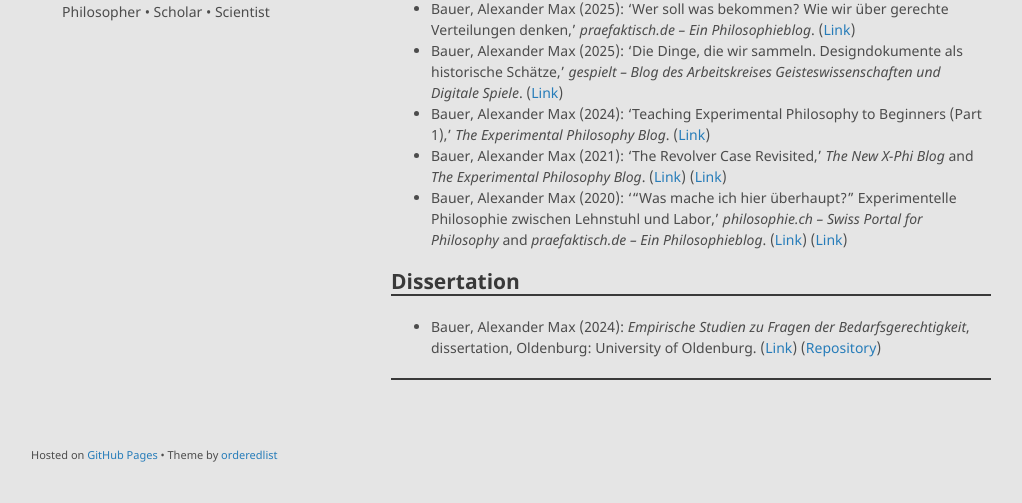
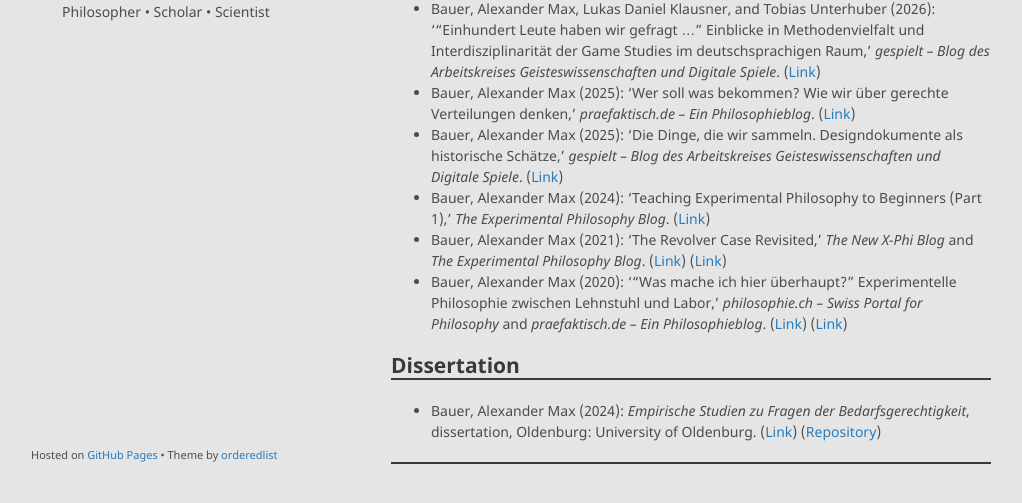
Before and after one commit to alephmembeth/alephmembeth.github.io, a Jekyll site: the page built from publications.md, in a window 1280 px wide and 900 px high, scrolled down 5084 px, cut to the strip 366-869 px from the top of the window. Shown: the whole strip, without its empty margins (129-1151 px from the left). Built offline with Jekyll 4.4.1, drawn with Linux system fonts in a browser that asks for light colours; our own code applies the rules of GitHub Pages for plain Markdown files.

Commit message:
Update publications.md

```diff
--- a/publications.md
+++ b/publications.md
@@ -88,6 +88,7 @@ layout: default
 + Priest, Graham (2023): ‘Paradoxie und Parakonsistenz,’ transl. by Alexander Max Bauer, Gregor Damschen, and Mark Siebel, in: id. (eds.): _Paradoxien. Grenzdenken und Denkgrenzen von A(llwissen) bis Z(eit)_, Paderborn: mentis, 225–248. ([Link](https://doi.org/10.30965/9783969752517_011))
 
 ## Public Writing
++ Bauer, Alexander Max, Lukas Daniel Klausner, and Tobias Unterhuber (2026): ‘“Einhundert Leute haben wir gefragt …” Einblicke in Methodenvielfalt und Interdisziplinarität der Game Studies im deutschsprachigen Raum,’ _gespielt – Blog des Arbeitskreises Geisteswissenschaften und Digitale Spiele_. ([Link](https://gespielt.hypotheses.org/8965))
 + Bauer, Alexander Max (2025): ‘Wer soll was bekommen? Wie wir über gerechte Verteilungen denken,’ _praefaktisch.de – Ein Philosophieblog_. ([Link](https://praefaktisch.de/002e/wer-soll-was-bekommen-wie-wir-ueber-gerechte-verteilungen-denken/))
 + Bauer, Alexander Max (2025): ‘Die Dinge, die wir sammeln. Designdokumente als historische Schätze,’ _gespielt – Blog des Arbeitskreises Geisteswissenschaften und Digitale Spiele_. ([Link](https://gespielt.hypotheses.org/8200))
 + Bauer, Alexander Max (2024): ‘Teaching Experimental Philosophy to Beginners (Part 1),’ _The Experimental Philosophy Blog_. ([Link](https://xphi.net/2024/04/29/teaching-experimental-philosophy-to-beginners-part-1/))
```
